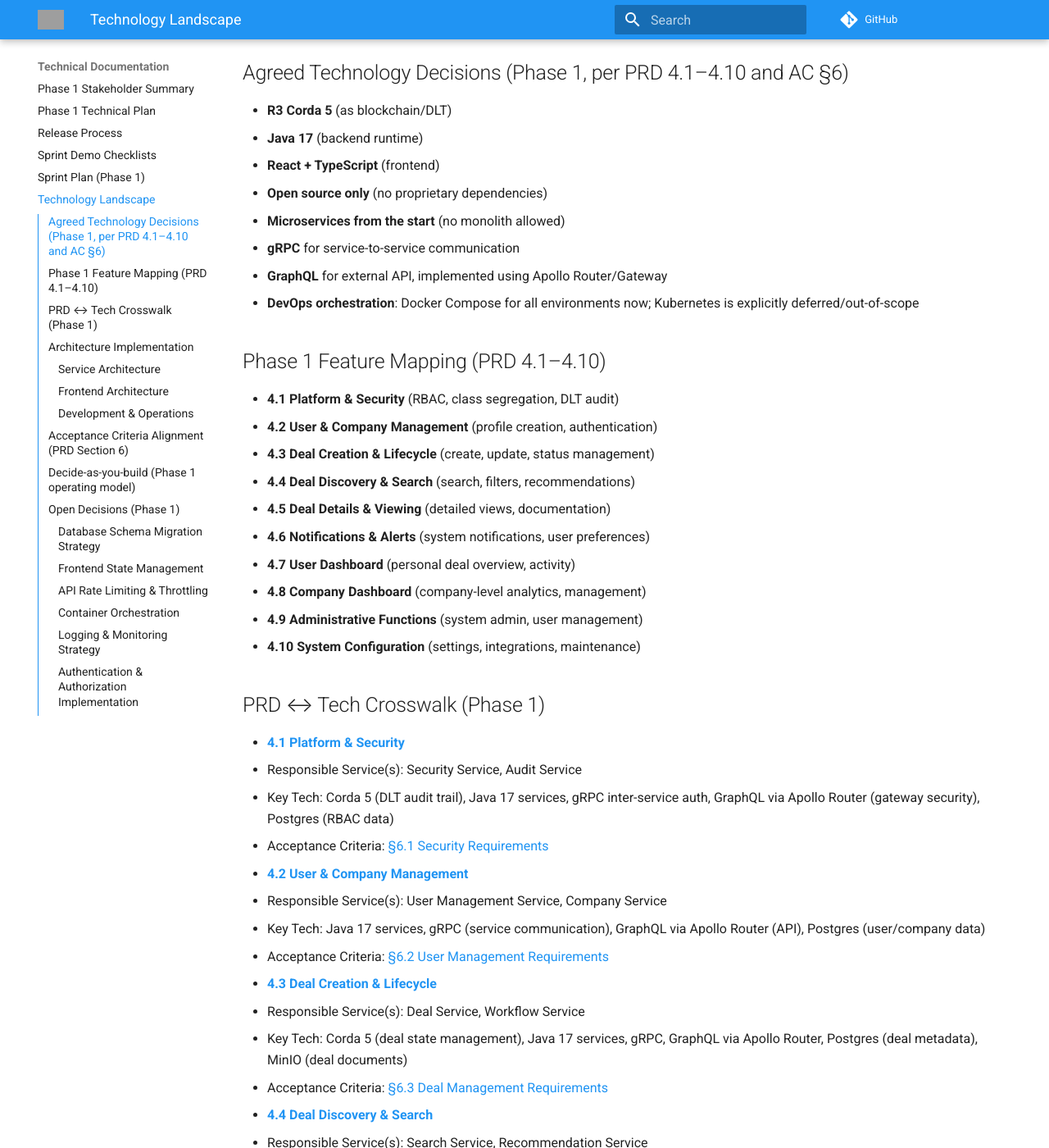
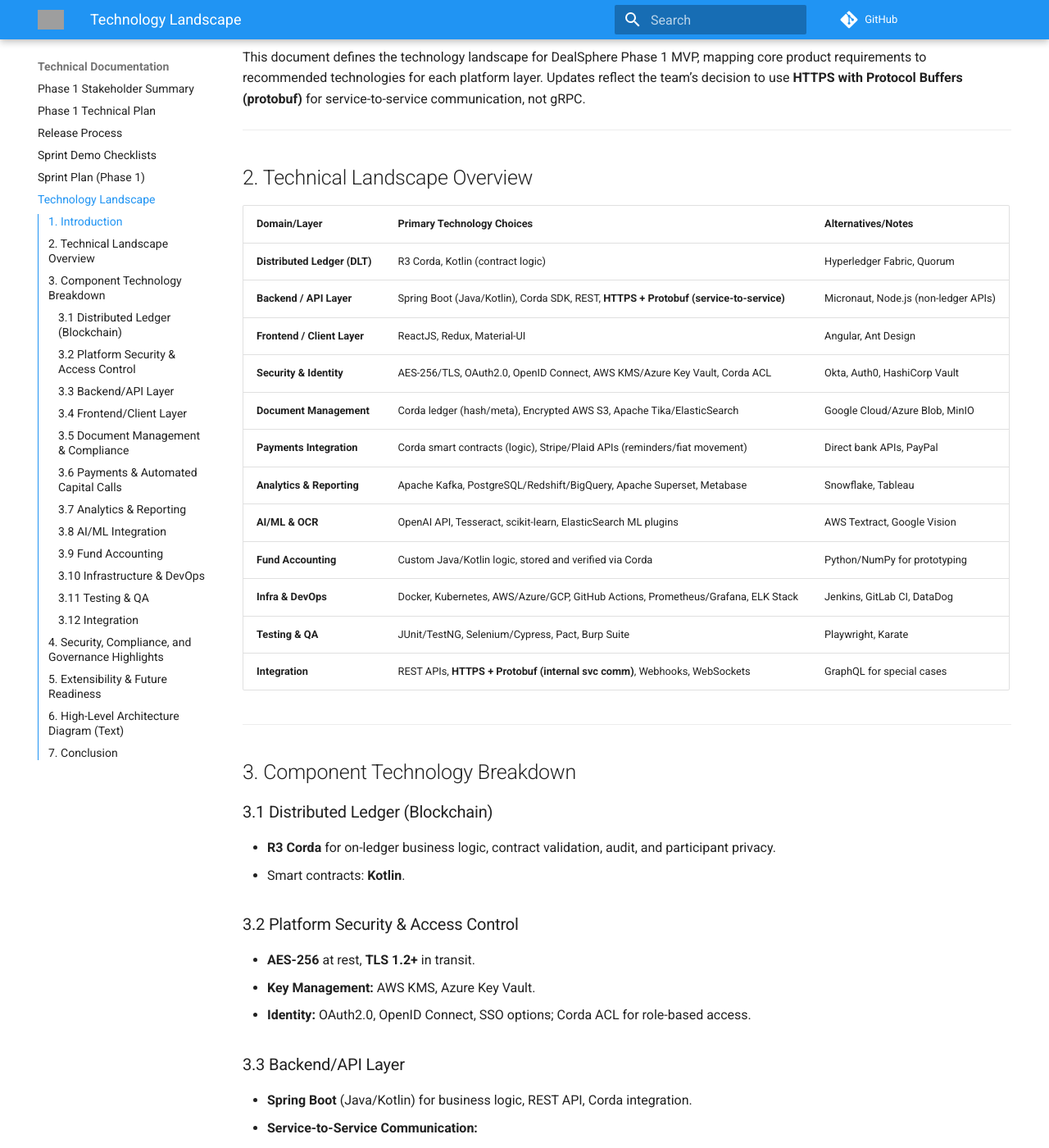
Before and after one commit to DealSphere-Inc/dealsphere-platform-docs, an MkDocs documentation site: the page built from docs/tech/technology-landscape.md, in a window 1280 px wide and 1400 px high, scrolled down 222 px. Shown: the whole window at 82% size. Built offline with MkDocs 1.6.1 and Material for MkDocs 9.7.7, drawn with Linux system fonts in a browser that asks for light colours; comment, search, counter and statistics services are not loaded; some of the changed text lies outside the part shown; grey boxes are pictures that could not be loaded.

Commit message:
[Fix] tech landscape

````diff
--- a/docs/tech/technology-landscape.md
+++ b/docs/tech/technology-landscape.md
@@ -1,167 +1,136 @@
-# DealSphere Technology Landscape (Phase 1)
+# DealSphere Phase 1 – Technical Landscape Document
 
-**This document applies only to Phase 1 implementation as defined in PRD 4.1–4.10 and Acceptance Criteria §6.**
+## 1. Introduction
 
-## Agreed Technology Decisions (Phase 1, per PRD 4.1–4.10 and AC §6)
-
-- **R3 Corda 5** (as blockchain/DLT)
-- **Java 17** (backend runtime)
-- **React + TypeScript** (frontend)
-- **Open source only** (no proprietary dependencies)
-- **Microservices from the start** (no monolith allowed)
-- **gRPC** for service-to-service communication
-- **GraphQL** for external API, implemented using Apollo Router/Gateway
-- **DevOps orchestration**: Docker Compose for all environments now; Kubernetes is explicitly deferred/out-of-scope
-
-## Phase 1 Feature Mapping (PRD 4.1–4.10)
-
-- **4.1 Platform & Security** (RBAC, class segregation, DLT audit)
-- **4.2 User & Company Management** (profile creation, authentication)
-- **4.3 Deal Creation & Lifecycle** (create, update, status management)
-- **4.4 Deal Discovery & Search** (search, filters, recommendations)
-- **4.5 Deal Details & Viewing** (detailed views, documentation)
-- **4.6 Notifications & Alerts** (system notifications, user preferences)
-- **4.7 User Dashboard** (personal deal overview, activity)
-- **4.8 Company Dashboard** (company-level analytics, management)
-- **4.9 Administrative Functions** (system admin, user management)
-- **4.10 System Configuration** (settings, integrations, maintenance)
-
-## PRD ↔ Tech Crosswalk (Phase 1)
-
-- **[4.1 Platform & Security](../../product/Phase1_PRD.md#41-platform--security)**
-  - Responsible Service(s): Security Service, Audit Service
-  - Key Tech: Corda 5 (DLT audit trail), Java 17 services, gRPC inter-service auth, GraphQL via Apollo Router (gateway security), Postgres (RBAC data)
-  - Acceptance Criteria: [§6.1 Security Requirements](../../product/Phase1_PRD.md#61-security-requirements)
-
-- **[4.2 User & Company Management](../../product/Phase1_PRD.md#42-user--company-management)**
-  - Responsible Service(s): User Management Service, Company Service
-  - Key Tech: Java 17 services, gRPC (service communication), GraphQL via Apollo Router (API), Postgres (user/company data)
-  - Acceptance Criteria: [§6.2 User Management Requirements](../../product/Phase1_PRD.md#62-user-management-requirements)
-
-- **[4.3 Deal Creation & Lifecycle](../../product/Phase1_PRD.md#43-deal-creation--lifecycle)**
-  - Responsible Service(s): Deal Service, Workflow Service
-  - Key Tech: Corda 5 (deal state management), Java 17 services, gRPC, GraphQL via Apollo Router, Postgres (deal metadata), MinIO (deal documents)
-  - Acceptance Criteria: [§6.3 Deal Management Requirements](../../product/Phase1_PRD.md#63-deal-management-requirements)
-
-- **[4.4 Deal Discovery & Search](../../product/Phase1_PRD.md#44-deal-discovery--search)**
-  - Responsible Service(s): Search Service, Recommendation Service
-  - Key Tech: Java 17 services, gRPC, GraphQL via Apollo Router, Postgres (search indices)
-  - Acceptance Criteria: [§6.4 Search & Discovery Requirements](../../product/Phase1_PRD.md#64-search--discovery-requirements)
-
-- **[4.5 Deal Details & Viewing](../../product/Phase1_PRD.md#45-deal-details--viewing)**
-  - Responsible Service(s): Deal Service, Document Service
-  - Key Tech: Java 17 services, gRPC, GraphQL via Apollo Router, Postgres (deal data), MinIO (document storage)
-  - Acceptance Criteria: [§6.5 Deal Viewing Requirements](../../product/Phase1_PRD.md#65-deal-viewing-requirements)
-
-- **[4.6 Notifications & Alerts](../../product/Phase1_PRD.md#46-notifications--alerts)**
-  - Responsible Service(s): Notification Service, Event Service
-  - Key Tech: Java 17 services, gRPC (event distribution), GraphQL via Apollo Router, Postgres (notification preferences)
-  - Acceptance Criteria: [§6.6 Notification Requirements](../../product/Phase1_PRD.md#66-notification-requirements)
-
-- **[4.7 User Dashboard](../../product/Phase1_PRD.md#47-user-dashboard)**
-  - Responsible Service(s): Dashboard Service, Analytics Service
-  - Key Tech: Java 17 services, gRPC, GraphQL via Apollo Router, Postgres (dashboard data)
-  - Acceptance Criteria: [§6.7 User Dashboard Requirements](../../product/Phase1_PRD.md#67-user-dashboard-requirements)
-
-- **[4.8 Company Dashboard](../../product/Phase1_PRD.md#48-company-dashboard)**
-  - Responsible Service(s): Dashboard Service, Analytics Service, Company Service
-  - Key Tech: Java 17 services, gRPC, GraphQL via Apollo Router, Postgres (company analytics)
-  - Acceptance Criteria: [§6.8 Company Dashboard Requirements](../../product/Phase1_PRD.md#68-company-dashboard-requirements)
-
-- **[4.9 Administrative Functions](../../product/Phase1_PRD.md#49-administrative-functions)**
-  - Responsible Service(s): Admin Service, User Management Service
-  - Key Tech: Java 17 services, gRPC, GraphQL via Apollo Router, Postgres (admin data)
-  - Acceptance Criteria: [§6.9 Administrative Requirements](../../product/Phase1_PRD.md#69-administrative-requirements)
-
-- **[4.10 System Configuration](../../product/Phase1_PRD.md#410-system-configuration)**
-  - Responsible Service(s): Configuration Service, Integration Service
-  - Key Tech: Java 17 services, gRPC, GraphQL via Apollo Router, Postgres (config data)
-  - Acceptance Criteria: [§6.10 Configuration Requirements](../../product/Phase1_PRD.md#610-configuration-requirements)
-
-## Architecture Implementation
-
-### Service Architecture
-
-- Microservices pattern with domain-driven boundaries
-- gRPC for internal service-to-service communication
-- GraphQL API gateway using Apollo Router for external clients
-- Database per service pattern with PostgreSQL
-- R3 Corda 5 for blockchain/DLT functionality
-
-### Frontend Architecture
-
-- Component-based React application with TypeScript
-- GraphQL client integration for API consumption
-- Responsive design for cross-device compatibility
-- Open source UI libraries and components only
-
-### Development & Operations
-
-- **Local Development**: Docker Compose environment setup
-- **Runtime**: Java 17 for backend services
-- **Database**: PostgreSQL with service-specific schemas
-- **Version Control**: Git-based workflow with feature branching
-- **Testing**: Unit and integration testing frameworks
-- **Documentation**: API documentation, setup guides, ADRs
-
-## Acceptance Criteria Alignment (PRD Section 6)
-
-All technical implementations must satisfy the acceptance criteria defined in PRD Section 6, ensuring:
-
-- Functional requirements are met for each feature (4.1–4.10)
-- Non-functional requirements (performance, security, usability) are addressed
-- User experience standards are maintained
-- System reliability and availability targets are achieved
-- Open source compliance and microservices architecture maintained
-
-## Decide-as-you-build (Phase 1 operating model)
-
-- Technology decisions are made incrementally during implementation
-- Each feature team has autonomy within agreed architectural boundaries
-- Decision points are documented as Architecture Decision Records (ADRs)
-- Regular architecture reviews ensure consistency across services
-- Rapid prototyping and proof-of-concepts inform technology choices
-- Cross-team collaboration on shared infrastructure and patterns
-- Emphasis on pragmatic solutions that deliver Phase 1 requirements
-
-## Open Decisions (Phase 1)
-
-### Database Schema Migration Strategy
-
-- **Current choice**: Flyway migration scripts
-- **Deferred alternative(s)**: Liquibase, custom migration tooling
-- **Revisit trigger**: Integration complexity with microservices architecture
-
-### Frontend State Management
-
-- **Current choice**: React Context API + useReducer
-- **Deferred alternative(s)**: Redux Toolkit, Zustand, Jotai
-- **Revisit trigger**: State complexity exceeds Context API capabilities
-
-### API Rate Limiting & Throttling
-
-- **Current choice**: Application-level rate limiting in Apollo Router
-- **Deferred alternative(s)**: Redis-based distributed rate limiting, API gateway solutions
-- **Revisit trigger**: Performance bottlenecks or security requirements
-
-### Container Orchestration
-
-- **Current choice**: Docker Compose (explicitly deferred: Kubernetes)
-- **Deferred alternative(s)**: Kubernetes, Docker Swarm, cloud-native services
-- **Revisit trigger**: Scaling beyond single-node deployments
-
-### Logging & Monitoring Strategy
-
-- **Current choice**: Structured logging with JSON format, basic metrics collection
-- **Deferred alternative(s)**: ELK stack, Prometheus/Grafana, cloud monitoring solutions
-- **Revisit trigger**: Production deployment readiness requirements
-
-### Authentication & Authorization Implementation
-
-- **Current choice**: JWT tokens with role-based access control
-- **Deferred alternative(s)**: OAuth 2.0 integration, SAML, external identity providers
-- **Revisit trigger**: Enterprise customer requirements or security audit findings
+This document defines the technology landscape for DealSphere Phase 1 MVP, mapping core product requirements to recommended technologies for each platform layer. Updates reflect the team’s decision to use **HTTPS with Protocol Buffers (protobuf)** for service-to-service communication, not gRPC.
 
 ---
 
-*This document is a living specification focused on Phase 1 implementation. All architectural decisions should be documented as ADRs in the `docs/adr/` directory.*
+## 2. Technical Landscape Overview
+
+| Domain/Layer                | Primary Technology Choices                                                         | Alternatives/Notes                      |
+|-----------------------------|------------------------------------------------------------------------------------|-----------------------------------------|
+| **Distributed Ledger (DLT)**| R3 Corda, Kotlin (contract logic)                                                  | Hyperledger Fabric, Quorum              |
+| **Backend / API Layer**     | Spring Boot (Java/Kotlin), Corda SDK, REST, **HTTPS + Protobuf (service-to-service)** | Micronaut, Node.js (non-ledger APIs)    |
+| **Frontend / Client Layer** | ReactJS, Redux, Material-UI                                                        | Angular, Ant Design                     |
+| **Security & Identity**     | AES-256/TLS, OAuth2.0, OpenID Connect, AWS KMS/Azure Key Vault, Corda ACL          | Okta, Auth0, HashiCorp Vault            |
+| **Document Management**     | Corda ledger (hash/meta), Encrypted AWS S3, Apache Tika/ElasticSearch              | Google Cloud/Azure Blob, MinIO          |
+| **Payments Integration**    | Corda smart contracts (logic), Stripe/Plaid APIs (reminders/fiat movement)         | Direct bank APIs, PayPal                |
+| **Analytics & Reporting**   | Apache Kafka, PostgreSQL/Redshift/BigQuery, Apache Superset, Metabase              | Snowflake, Tableau                      |
+| **AI/ML & OCR**             | OpenAI API, Tesseract, scikit-learn, ElasticSearch ML plugins                      | AWS Textract, Google Vision             |
+| **Fund Accounting**         | Custom Java/Kotlin logic, stored and verified via Corda                            | Python/NumPy for prototyping            |
+| **Infra & DevOps**          | Docker, Kubernetes, AWS/Azure/GCP, GitHub Actions, Prometheus/Grafana, ELK Stack  | Jenkins, GitLab CI, DataDog             |
+| **Testing & QA**            | JUnit/TestNG, Selenium/Cypress, Pact, Burp Suite                                   | Playwright, Karate                      |
+| **Integration**             | REST APIs, **HTTPS + Protobuf (internal svc comm)**, Webhooks, WebSockets          | GraphQL for special cases               |
+
+---
+
+## 3. Component Technology Breakdown
+
+### 3.1 Distributed Ledger (Blockchain)
+- **R3 Corda** for on-ledger business logic, contract validation, audit, and participant privacy.
+- Smart contracts: **Kotlin**.
+
+### 3.2 Platform Security & Access Control
+- **AES-256** at rest, **TLS 1.2+** in transit.
+- **Key Management:** AWS KMS, Azure Key Vault.
+- **Identity:** OAuth2.0, OpenID Connect, SSO options; Corda ACL for role-based access.
+
+### 3.3 Backend/API Layer
+- **Spring Boot** (Java/Kotlin) for business logic, REST API, Corda integration.
+- **Service-to-Service Communication:**
+  - **HTTPS protocol** utilizing **Protocol Buffers (protobuf)** for efficient, contract-first serialization/deserialization between services.
+  - *No gRPC; protobuf messages over raw HTTPS.*
+- **API Gateway:** Kong, AWS API Gateway (as needed).
+- **Workflow Automation:** Camunda/Temporal.
+
+### 3.4 Frontend/Client Layer
+- **ReactJS** + **Redux** for modular UI; **Material-UI** for visuals and theming.
+- Secure authentication with OAuth2/OpenID.
+
+### 3.5 Document Management & Compliance
+- **Off-chain Storage:** Encrypted S3/Blob, metadata/hashes in Corda.
+- **Processing:** Apache Tika, Tesseract OCR, ElasticSearch.
+- **Compliance:** Ledger-based audit trails.
+
+### 3.6 Payments & Automated Capital Calls
+- **Smart contracts** in Corda.
+- **External payment APIs:** Stripe/Plaid.
+
+### 3.7 Analytics & Reporting
+- **Data streaming:** Apache Kafka (if needed).
+- **Analytics DB:** PostgreSQL, Redshift, or BigQuery.
+- **Dashboards:** Superset, Metabase, or custom.
+- **Exports:** jsPDF, server PDF/Excel generator.
+
+### 3.8 AI/ML Integration
+- **OpenAI API** for language tasks.
+- **OCR:** Tesseract, GCP Vision, or AWS Textract.
+- **Search/Classification:** Elastic ML, custom models.
+
+### 3.9 Fund Accounting
+- **Custom JVM services** for ledger operations and compliance.
+- **Prototyping:** Python/NumPy.
+
+### 3.10 Infrastructure & DevOps
+- **Cloud:** AWS, Azure, or GCP.
+- **Containers:** Docker, Kubernetes.
+- **CI/CD:** GitHub Actions.
+- **Monitoring:** Prometheus, Grafana, ELK.
+
+### 3.11 Testing & QA
+- **Selenium**, **Cypress**, **JUnit/TestNG**, **Pact**, **Burp Suite**.
+
+### 3.12 Integration
+- **REST APIs** and **Webhooks** for third-party comms.
+- **HTTPS + protobuf** for **internal microservice communication** (replace gRPC).
+- **WebSockets** for real-time events.
+
+---
+
+## 4. Security, Compliance, and Governance Highlights
+
+- Strong transport security and encryption.
+- Immutable on-ledger audit trails.
+- Role-based access enforced at multiple layers.
+- Automated testing and vulnerability scanning.
+- GDPR-ready and enterprise compliance support.
+
+---
+
+## 5. Extensibility & Future Readiness
+
+- Pluggable AI/ML, multi-cloud deploy-ready.
+- Versioned APIs and protobuf contracts.
+- Incremental scaling via microservices and Kubernetes.
+
+---
+
+## 6. High-Level Architecture Diagram (Text)
+```
++-----------------------------+         +---------------------------+
+| Frontend/UI (React, Redux)  | <-----> | Backend API (Spring Boot) |
++-----------------------------+         +---------------------------+
+                 |                                  |
+                 |                                  |
+                 v                                  v
++-----------------------------+         +---------------------------+
+|   Blockchain (Corda Nodes)  |         |    Data/AI/Analytics      |
++-----------------------------+         +---------------------------+
+                 |                                  |
+                 +---------------+------------------+
+                                 |
+                                 v
+    +-------------------+   +---------------------+   +---------------------------+
+    | Encrypted Storage |   | Integrations        |   | Cloud Infra (Docker, K8s, |
+    |       (S3)        |   | (REST, HTTPS+ PB)   |   | AWS/Azure/GCP, CI/CD, Sec)|
+    +-------------------+   +---------------------+   +---------------------------+
+```
+
+*Note: All internal microservice communication uses HTTPS + protobuf for efficiency and future contract versioning.*
+
+---
+
+## 7. Conclusion
+
+This landscape ensures the platform aligns with latest product and compliance requirements, including the switch to HTTPS + Protocol Buffers for service-to-service calls. It’s secure, adaptable, and ready for ongoing evolution in line with business goals.
````
Also changed, not shown: docs/tech/technology-landscape-PRD-tracking.md (added, +167 -0 lines).
